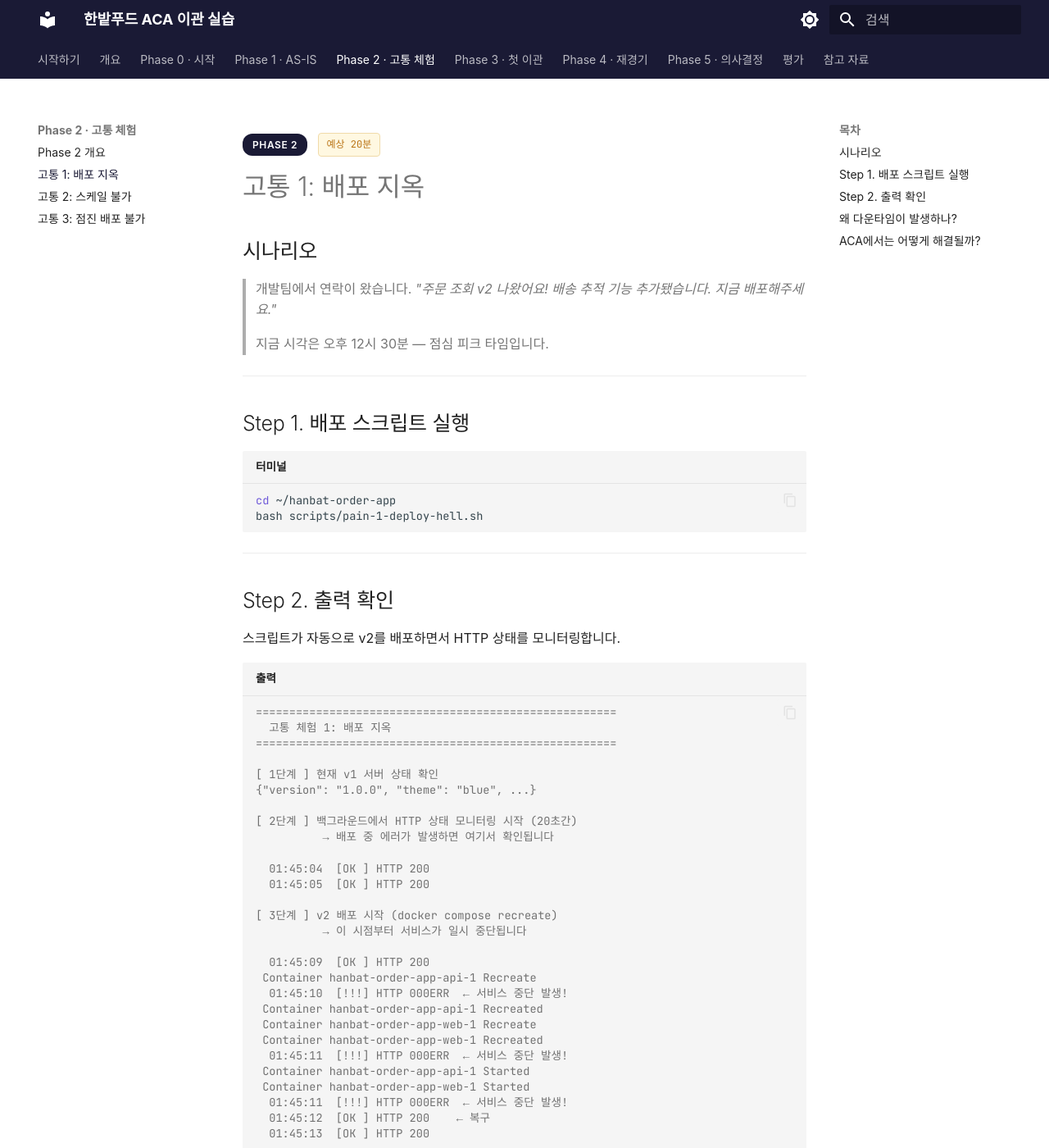
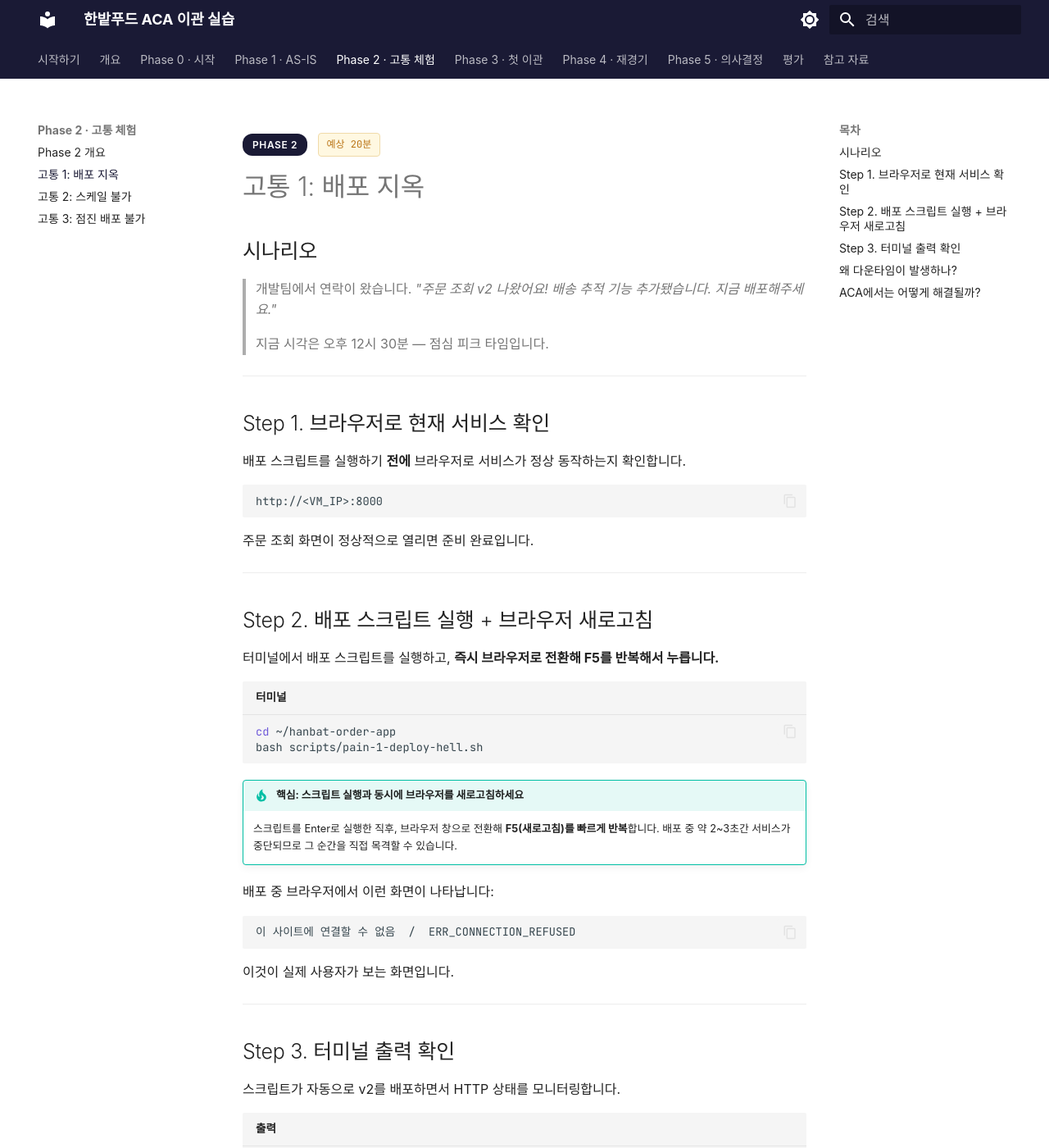
Before and after one commit to skilleat-labs/container-service-labs, an MkDocs documentation site: the page built from docs/phase-2/pain-1-deploy-hell.md, in a window 1280 px wide and 1400 px high. Shown: the whole window at 82% size. Built offline with MkDocs 1.6.1 and Material for MkDocs 9.7.7, drawn with Linux system fonts in a browser that asks for light colours; some web fonts are replaced.

Commit message:
docs: 실습 가이드 UX 개선 및 안내 보완
- phase-0: Ubuntu 24.04 LTS도 사용 가능함을 명시
- phase-2 고통1: 브라우저 새로고침으로 다운타임 직접 목격하는 Step 추가
- phase-2 고통2: scale 시도 후 web 컨테이너까지 죽는 상황 복구 안내 추가
- phase-2 고통3: :8080/version, :8081/version으로 두 버전 눈으로 확인하는 단계 추가

Co-Authored-By: Claude Sonnet 4.6 <noreply@anthropic.com>

````diff
--- a/docs/phase-2/pain-1-deploy-hell.md
+++ b/docs/phase-2/pain-1-deploy-hell.md
@@ -12,16 +12,42 @@
 
 ---
 
-## Step 1. 배포 스크립트 실행
+## Step 1. 브라우저로 현재 서비스 확인
+
+배포 스크립트를 실행하기 **전에** 브라우저로 서비스가 정상 동작하는지 확인합니다.
+
+```
+http://<VM_IP>:8000
+```
+
+주문 조회 화면이 정상적으로 열리면 준비 완료입니다.
+
+---
+
+## Step 2. 배포 스크립트 실행 + 브라우저 새로고침
+
+터미널에서 배포 스크립트를 실행하고, **즉시 브라우저로 전환해 F5를 반복해서 누릅니다.**
 
 ```bash title="터미널"
 cd ~/hanbat-order-app
 bash scripts/pain-1-deploy-hell.sh
 ```
 
+!!! tip "핵심: 스크립트 실행과 동시에 브라우저를 새로고침하세요"
+    스크립트를 Enter로 실행한 직후, 브라우저 창으로 전환해 **F5(새로고침)를 빠르게 반복**합니다.
+    배포 중 약 2~3초간 서비스가 중단되므로 그 순간을 직접 목격할 수 있습니다.
+
+배포 중 브라우저에서 이런 화면이 나타납니다:
+
+```
+이 사이트에 연결할 수 없음  /  ERR_CONNECTION_REFUSED
+```
+
+이것이 실제 사용자가 보는 화면입니다.
+
 ---
 
-## Step 2. 출력 확인
+## Step 3. 터미널 출력 확인
 
 스크립트가 자동으로 v2를 배포하면서 HTTP 상태를 모니터링합니다.
 
````
Also changed, not shown: docs/phase-0/environment-setup.md (+4 -1 lines), docs/phase-2/pain-2-scale-fail.md (+14 -0 lines), docs/phase-2/pain-3-no-canary.md (+10 -1 lines).
